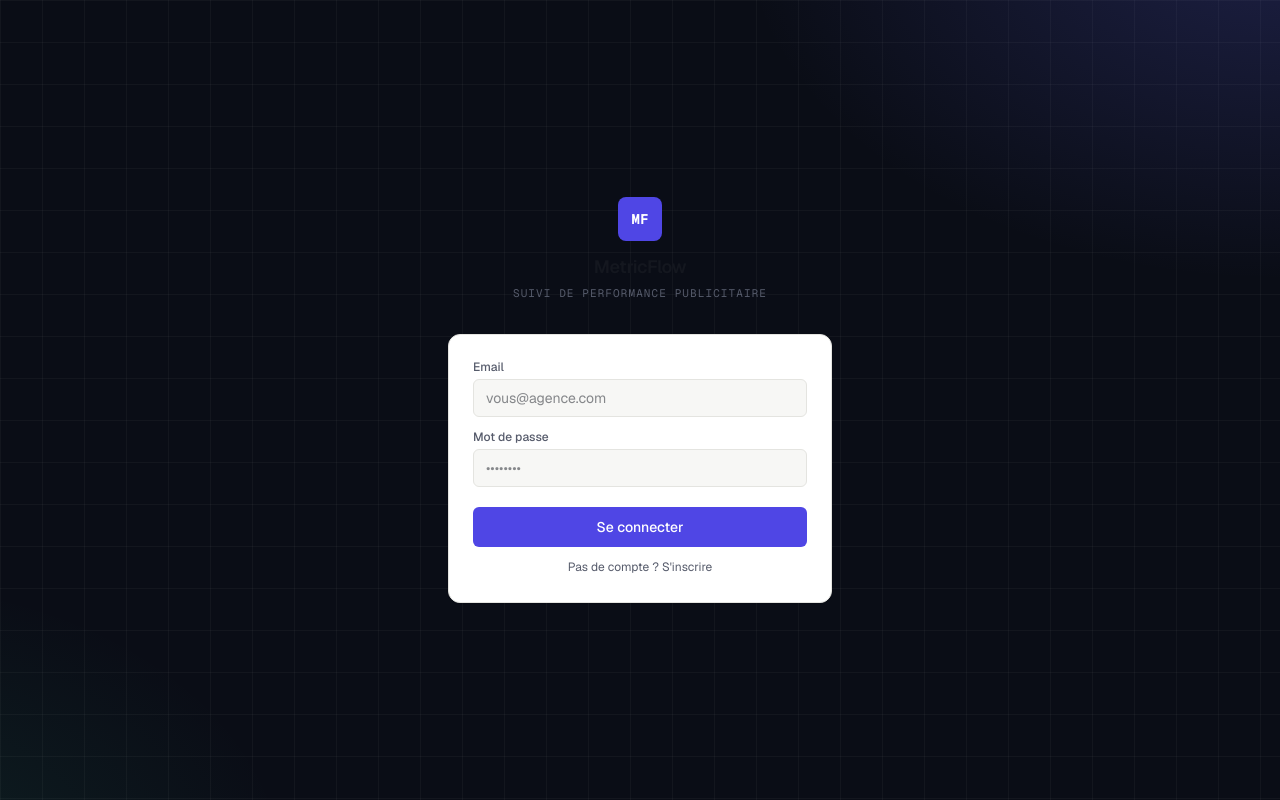
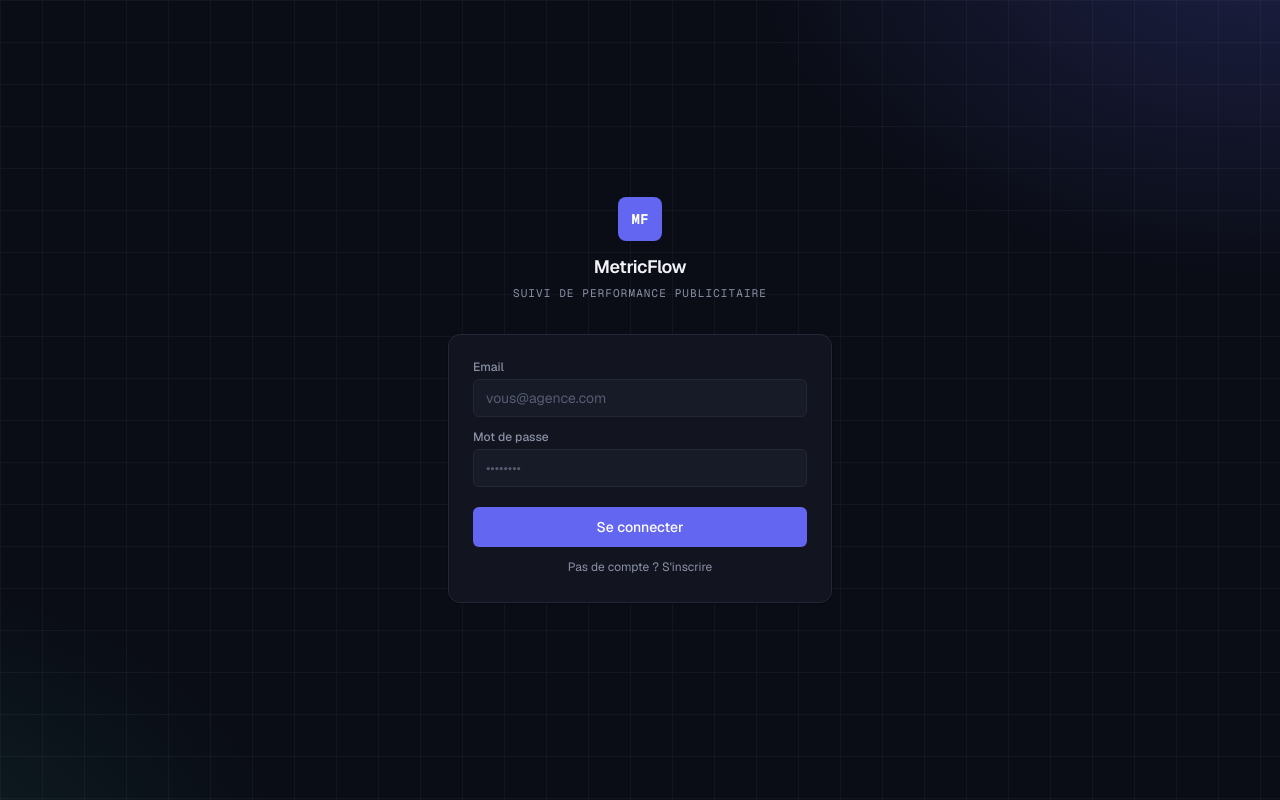
Before and after one commit to Janice91/metricflow, a Next.js app: page /login in a window 1280 px wide. Built offline with nearby package versions, Linux system fonts and the light colour scheme; no server answers.

Commit message:
Ajout de commentaires explicatifs dans le code

```diff
--- a/app/dashboard/page.tsx
+++ b/app/dashboard/page.tsx
@@ -1,43 +1,53 @@
 'use client'
+// Ce composant affiche la liste des clients de l'utilisateur connecte
 import { useEffect, useState } from 'react'
 import { createClient } from '@/lib/supabase'
 import { useRouter } from 'next/navigation'
 
+// On decrit a quoi ressemble un "client" (correspond a une ligne de la table clients)
 type Client = { id: string; name: string; created_at: string }
 
 export default function DashboardPage() {
-  const [clients, setClients] = useState<Client[]>([])
-  const [name, setName] = useState('')
-  const [loading, setLoading] = useState(true)
+  const [clients, setClients] = useState<Client[]>([]) // la liste des clients recuperes
+  const [name, setName] = useState('') // le texte tape dans le formulaire d'ajout
+  const [loading, setLoading] = useState(true) // true pendant le chargement initial
   const supabase = createClient()
   const router = useRouter()
 
+  // useEffect avec [] = "execute cette fonction une seule fois, au chargement de la page"
   useEffect(() => { loadClients() }, [])
 
+  // Va chercher les clients dans Supabase et les stocke dans le state
   async function loadClients() {
     setLoading(true)
+    // Si l'utilisateur n'est pas connecte, on le renvoie vers la page de connexion
     const { data: sessionData } = await supabase.auth.getSession()
     if (!sessionData.session) { router.push('/login'); return }
+    // On demande a Supabase : "donne-moi tous les clients, du plus recent au plus ancien"
     const { data } = await supabase.from('clients').select('*').order('created_at', { ascending: false })
     setClients(data || [])
     setLoading(false)
   }
 
+  // Ajoute un nouveau client dans la base quand on soumet le formulaire
   async function addClient(e: React.FormEvent) {
     e.preventDefault()
-    if (!name.trim()) return
+    if (!name.trim()) return // on ignore si le champ est vide
     const { data: sessionData } = await supabase.auth.getSession()
     const userId = sessionData.session?.user.id
+    // On insere une nouvelle ligne dans la table "clients"
     await supabase.from('clients').insert({ name, user_id: userId })
     setName('')
-    loadClients()
+    loadClients() // on recharge la liste pour voir le nouveau client
   }
 
+  // Supprime un client de la base
   async function deleteClient(id: string) {
     await supabase.from('clients').delete().eq('id', id)
     loadClients()
   }
 
+  // Deconnecte l'utilisateur et le renvoie vers la page de connexion
   async function signOut() {
     await supabase.auth.signOut()
     router.push('/login')
@@ -45,6 +55,7 @@ export default function DashboardPage() {
 
   return (
     <div className="min-h-screen">
+      {/* Barre du haut avec le logo et le bouton de deconnexion */}
       <header className="border-b border-[#232838] bg-[#0A0D16]/70 backdrop-blur-md sticky top-0 z-10">
         <div className="mx-auto flex max-w-3xl items-center justify-between px-6 py-4">
           <div className="flex items-center gap-2.5">
@@ -63,6 +74,7 @@ export default function DashboardPage() {
         <p className="font-mono-data text-[11px] uppercase tracking-widest text-[#8A90A6]">Agence</p>
         <h1 className="mt-1 text-2xl font-semibold tracking-tight text-[#F2F3F7]">Vos clients</h1>
 
+        {/* Formulaire d'ajout : appelle addClient quand on clique sur "Ajouter" */}
         <form onSubmit={addClient} className="mt-6 flex gap-2">
           <input
             type="text"
@@ -77,6 +89,7 @@ export default function DashboardPage() {
         </form>
 
         <div className="mt-8">
+          {/* Affichage conditionnel : chargement, liste vide, ou liste de clients */}
           {loading ? (
             <p className="text-sm text-[#8A90A6]">Chargement…</p>
           ) : clients.length === 0 ? (
@@ -85,9 +98,11 @@ export default function DashboardPage() {
             </div>
           ) : (
             <ul className="space-y-2">
+              {/* On boucle sur chaque client pour afficher une ligne */}
               {clients.map((client) => (
                 <li key={client.id}>
                   <div className="group flex items-center justify-between rounded-lg border border-[#232838] bg-[#12151F] py-3 pl-4 pr-3 transition hover:border-[#6366F1]/50 hover:shadow-[0_0_0_1px_rgba(99,102,241,0.15)]">
+                    {/* Cliquer sur le nom emmene vers la page de ce client */}
                     <a href={`/dashboard/${client.id}`} className="flex flex-1 items-center gap-3">
                       <span className="h-2 w-2 rounded-full bg-[#6366F1]" />
                       <span className="text-sm font-medium text-[#F2F3F7]">{client.name}</span>
--- a/app/login/page.tsx
+++ b/app/login/page.tsx
@@ -1,88 +1,99 @@
 'use client'
+// Ce composant est la page de connexion / inscription
 import { useState } from 'react'
 import { createClient } from '@/lib/supabase'
 import { useRouter } from 'next/navigation'
 
 export default function LoginPage() {
+  // email et password : ce que l'utilisateur tape dans le formulaire
   const [email, setEmail] = useState('')
   const [password, setPassword] = useState('')
+  // isSignUp : true = mode "inscription", false = mode "connexion"
   const [isSignUp, setIsSignUp] = useState(false)
+  // error : le message d'erreur affiche si la connexion echoue
   const [error, setError] = useState('')
+  // loading : true pendant qu'on attend la reponse de Supabase (desactive le bouton)
   const [loading, setLoading] = useState(false)
   const supabase = createClient()
   const router = useRouter()
 
+  // Cette fonction s'execute quand on clique sur le bouton "Se connecter"
   async function handleSubmit(e: React.FormEvent) {
-    e.preventDefault()
+    e.preventDefault() // empeche la page de se recharger
     setError('')
     setLoading(true)
+    // Selon le mode, on appelle soit signUp (creer un compte) soit signInWithPassword (se connecter)
     const { error } = isSignUp
       ? await supabase.auth.signUp({ email, password })
       : await supabase.auth.signInWithPassword({ email, password })
     setLoading(false)
     if (error) setError(error.message)
-    else router.push('/dashboard')
+    else router.push('/dashboard') // succes : on redirige vers le dashboard
   }
 
   return (
     <div className="flex min-h-screen items-center justify-center px-4">
       <div className="w-full max-w-sm">
+        {/* Logo et titre */}
         <div className="mb-8 flex flex-col items-center gap-3">
-          <div className="flex h-11 w-11 items-center justify-center rounded-lg bg-[#4F46E5] font-mono-data text-sm font-bold text-white">
+          <div className="flex h-11 w-11 items-center justify-center rounded-lg bg-[#6366F1] font-mono-data text-sm font-bold text-white">
             MF
           </div>
           <div className="text-center">
-            <h1 className="text-lg font-semibold tracking-tight text-[#14171F]">MetricFlow</h1>
-            <p className="mt-1 font-mono-data text-[11px] uppercase tracking-widest text-[#565B6B]">
+            <h1 className="text-lg font-semibold tracking-tight text-[#F2F3F7]">MetricFlow</h1>
+            <p className="mt-1 font-mono-data text-[11px] uppercase tracking-widest text-[#8A90A6]">
               Suivi de performance publicitaire
             </p>
           </div>
         </div>
 
+        {/* Le formulaire : appelle handleSubmit quand on clique sur "Se connecter" */}
         <form
           onSubmit={handleSubmit}
-          className="rounded-xl border border-[#E4E4E0] bg-white p-6 shadow-[0_1px_2px_rgba(0,0,0,0.04)]"
+          className="rounded-xl border border-[#232838] bg-[#12151F] p-6 shadow-[0_1px_2px_rgba(0,0,0,0.3)]"
         >
           <div className="space-y-3">
             <div>
-              <label className="mb-1 block text-xs font-medium text-[#565B6B]">Email</label>
+              <label className="mb-1 block text-xs font-medium text-[#8A90A6]">Email</label>
               <input
                 type="email"
                 required
                 value={email}
                 onChange={(e) => setEmail(e.target.value)}
-                className="w-full rounded-md border border-[#E4E4E0] bg-[#F7F7F5] px-3 py-2 text-sm outline-none transition focus:border-[#4F46E5] focus:bg-white focus:ring-2 focus:ring-[#EEF0FF]"
+                className="w-full rounded-md border border-[#232838] bg-[#171B28] px-3 py-2 text-sm text-[#F2F3F7] outline-none transition placeholder:text-[#565C70] focus:border-[#6366F1] focus:ring-2 focus:ring-[#6366F1]/20"
                 placeholder="vous@agence.com"
               />
             </div>
             <div>
-              <label className="mb-1 block text-xs font-medium text-[#565B6B]">Mot de passe</label>
+              <label className="mb-1 block text-xs font-medium text-[#8A90A6]">Mot de passe</label>
               <input
                 type="password"
                 required
                 value={password}
                 onChange={(e) => setPassword(e.target.value)}
-                className="w-full rounded-md border border-[#E4E4E0] bg-[#F7F7F5] px-3 py-2 text-sm outline-none transition focus:border-[#4F46E5] focus:bg-white focus:ring-2 focus:ring-[#EEF0FF]"
+                className="w-full rounded-md border border-[#232838] bg-[#171B28] px-3 py-2 text-sm text-[#F2F3F7] outline-none transition placeholder:text-[#565C70] focus:border-[#6366F1] focus:ring-2 focus:ring-[#6366F1]/20"
                 placeholder="••••••••"
               />
             </div>
           </div>
 
+          {/* Affiche le message d'erreur seulement s'il y en a un */}
           {error && (
-            <p className="mt-3 rounded-md bg-[#FEF2F2] px-3 py-2 text-xs text-[#DC2626]">{error}</p>
+            <p className="mt-3 rounded-md bg-red-500/10 px-3 py-2 text-xs text-red-300">{error}</p>
           )}
 
           <button
             type="submit"
             disabled={loading}
-            className="mt-5 w-full rounded-md bg-[#4F46E5] py-2.5 text-sm font-medium text-white transition hover:bg-[#4338CA] disabled:opacity-60"
+            className="mt-5 w-full rounded-md bg-[#6366F1] py-2.5 text-sm font-medium text-white transition hover:bg-[#5457E5] disabled:opacity-60"
           >
             {loading ? 'Chargement…' : isSignUp ? "Créer mon compte" : 'Se connecter'}
           </button>
+          {/* Ce bouton bascule entre "mode connexion" et "mode inscription" */}
           <button
             type="button"
             onClick={() => setIsSignUp(!isSignUp)}
-            className="mt-3 w-full text-center text-xs text-[#565B6B] transition hover:text-[#4F46E5]"
+            className="mt-3 w-full text-center text-xs text-[#8A90A6] transition hover:text-[#6366F1]"
           >
             {isSignUp ? 'Déjà un compte ? Se connecter' : "Pas de compte ? S'inscrire"}
           </button>
```
Also changed, not shown: app/dashboard/[id]/page.tsx (+20 -4 lines), 1 other file (tests, documents, lock files or other folders).
